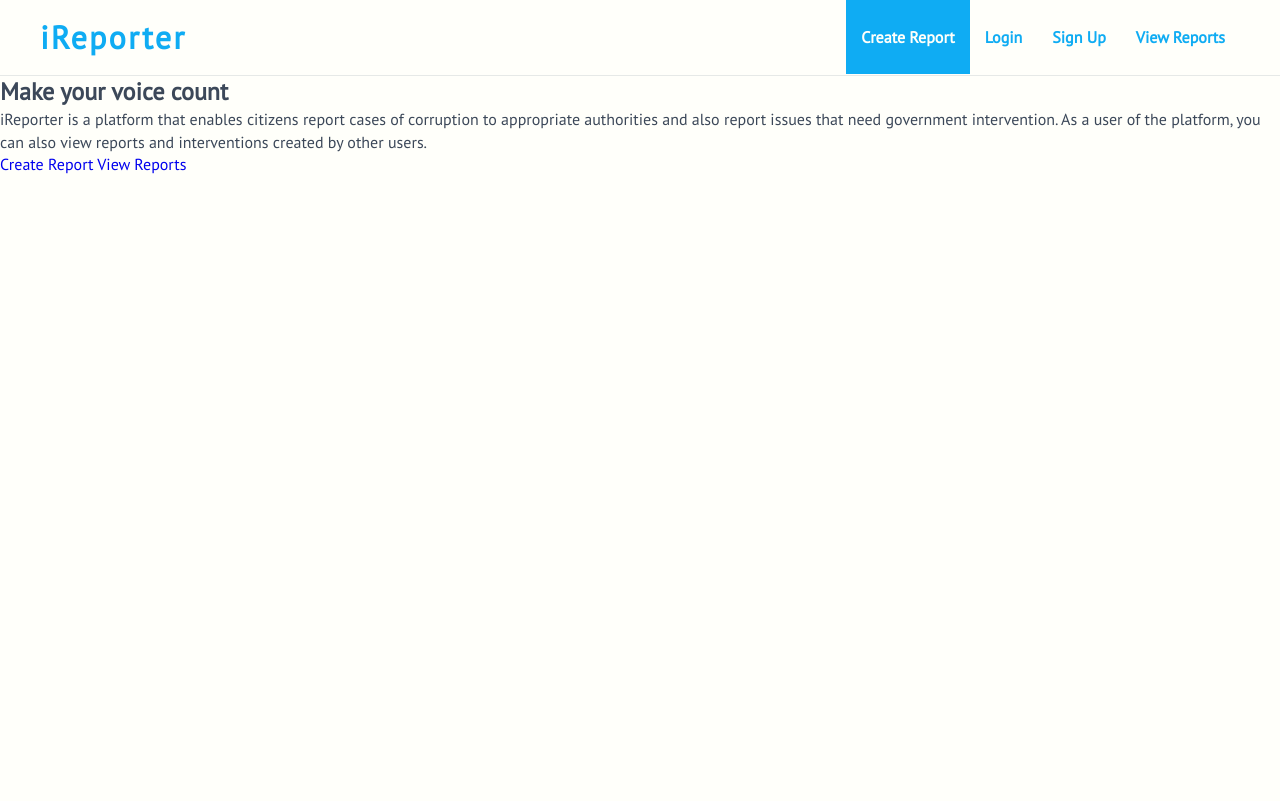
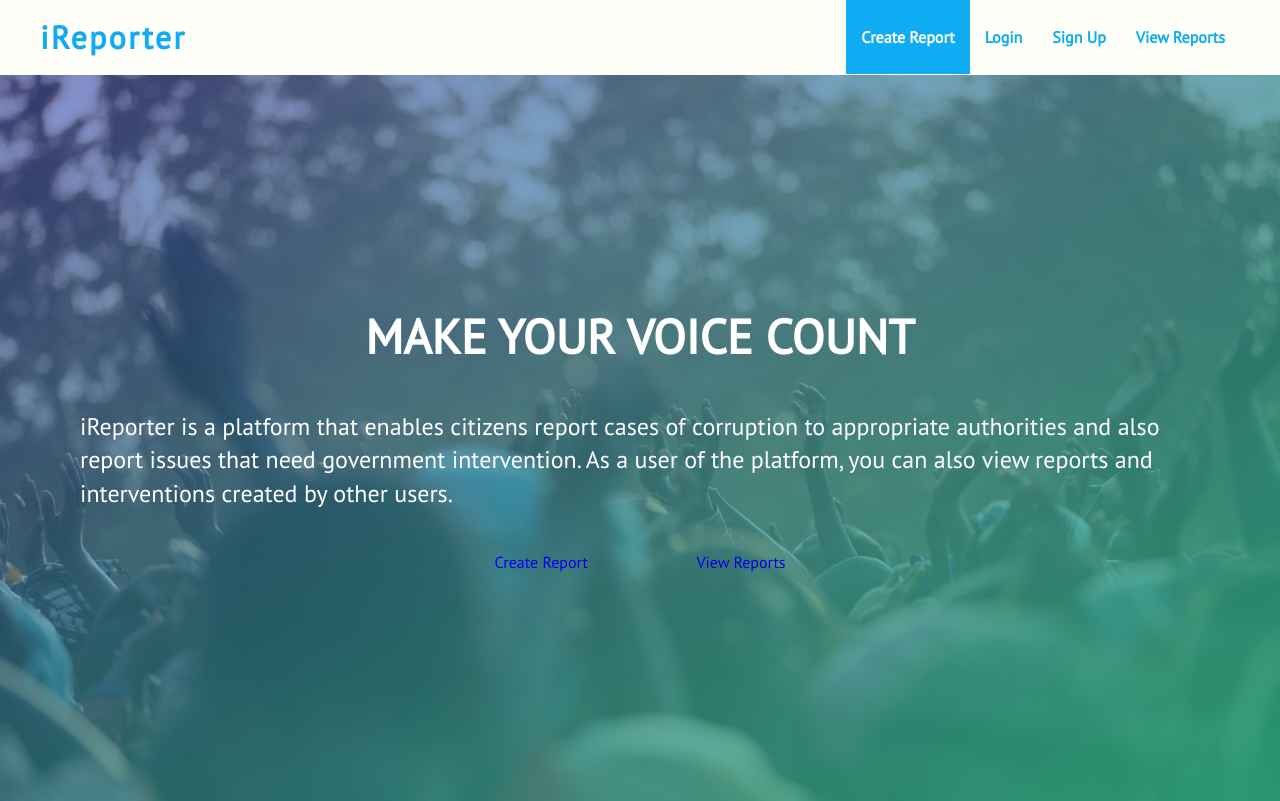
Before and after one commit to Chrismarcel/iReporter, a plain HTML site: page UI/index.html in a window 1280 px wide. Drawn offline with Linux system fonts and the light colour scheme.

Commit message:
[feat #162115734] Style hero section

```diff
--- a/UI/assets/css/styles.css
+++ b/UI/assets/css/styles.css
@@ -77,3 +77,47 @@ header {
 .navbar-link a:hover {
   color: #3c4859;
 }
+
+/* Main Section */
+main {
+  display: flex;
+  flex-direction: column;
+}
+
+/* Hero Section */
+.hero {
+  align-items: center;
+  background-image: linear-gradient(
+      to right bottom,
+      rgba(11, 36, 162, 0.5),
+      rgba(40, 180, 133, 0.8)
+    ),
+    url(../img/crowd.jpg);
+  background-size: cover;
+  height: calc(100vh - 74px);
+  justify-content: center;
+  color: #fff;
+  display: flex;
+  flex-direction: column;
+  padding: 40px 80px;
+}
+
+.hero-title,
+.hero-paragraph {
+  margin-bottom: 40px;
+}
+
+.hero-title {
+  font-size: 3em;
+  text-transform: uppercase;
+}
+
+.hero-paragraph {
+  font-size: 1.5em;
+}
+
+.hero-cta {
+  display: flex;
+  width: 26%;
+  justify-content: space-between;
+}
```
Also changed, not shown: UI/assets/img/crowd.jpg (added).
